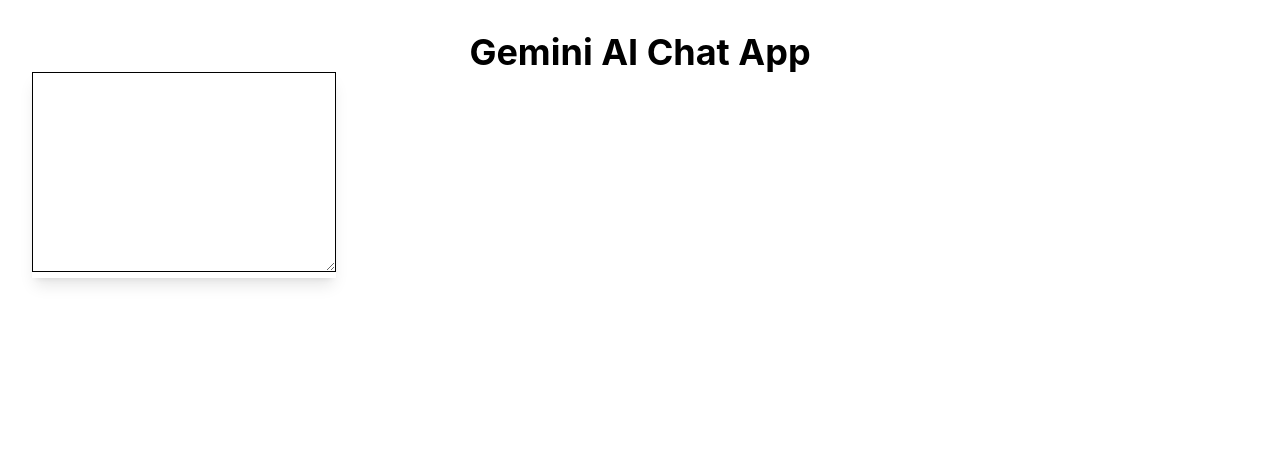
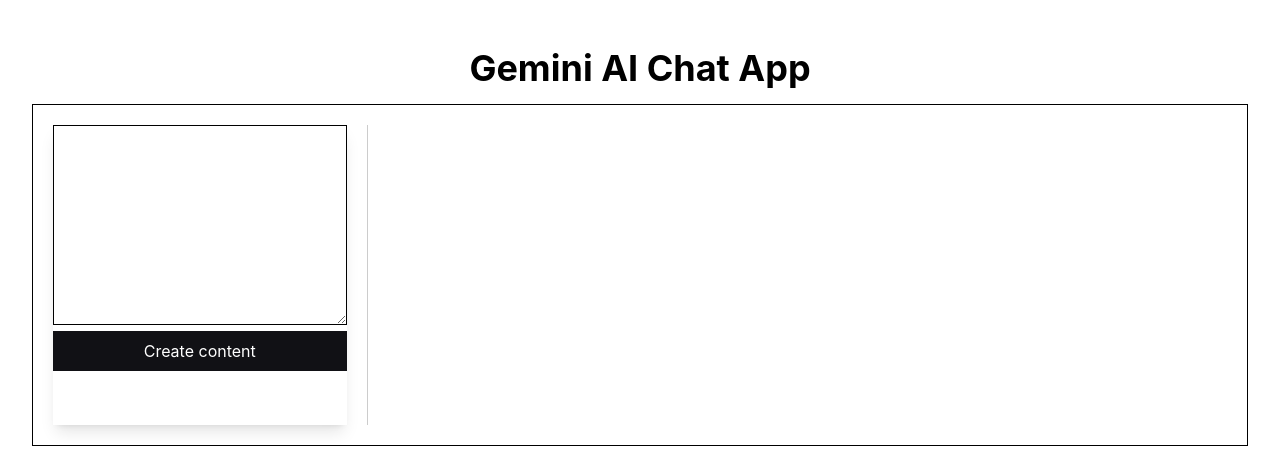
Before and after one commit to dondolo2/ai-chat-app, a React (Vite) app in the folder client/: page / in a window 1280 px wide. Shown: the top 470 px of the page. Built offline with nearby package versions, Linux system fonts and the light colour scheme.

Commit message:
Added button inside the form, a border separator and an overflow scrollbar

```diff
--- a/client/src/App.jsx
+++ b/client/src/App.jsx
@@ -1,19 +1,20 @@
-import { useState } from 'react'
-import reactLogo from './assets/react.svg'
-import viteLogo from '/vite.svg'
 import './App.css'
 
 function App() {
-  const [count, setCount] = useState(0)
 
   return (
     <>
-      <h1 className='text-center font-bold text-4xl'>Gemini AI Chat App</h1>
+      <h1 className='text-center font-bold text-4xl p-4'>Gemini AI Chat App</h1>
 
-      <div className="max-w-[1320px] mx-auto grid grid-cols-[25%_auto] gap-5">
+      <div className="max-w-[1320px] border-1 mx-auto grid grid-cols-[25%_auto] gap-5 p-5">
         <form action="" className="shadow-lg">
-          <textarea name="" id="" className='w-[100%] h-[200px] border-1'></textarea>
+          <textarea name="" id="" className='w-[100%] h-[200px] border-1 p-3'></textarea>
+          <button className="bg-[#111115] text-white w-[100%] py-2">Create content</button>
         </form>
+
+        <div className="border-l-1 border-[#ccc]">
+          <div className="h-[300px] overflow-scroll p-3"></div>
+        </div>
       </div>
     </>
   )
--- a/client/src/index.css
+++ b/client/src/index.css
@@ -1,4 +1 @@
 @import "tailwindcss";
-@tailwind base;
-@tailwind components;
-@tailwind utilities;
```
